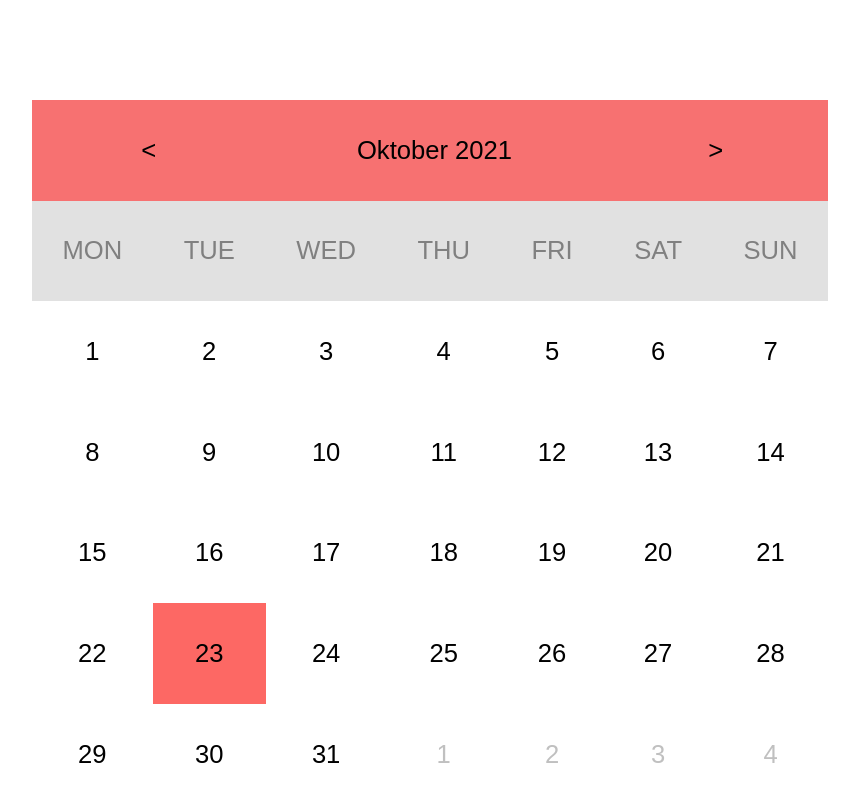
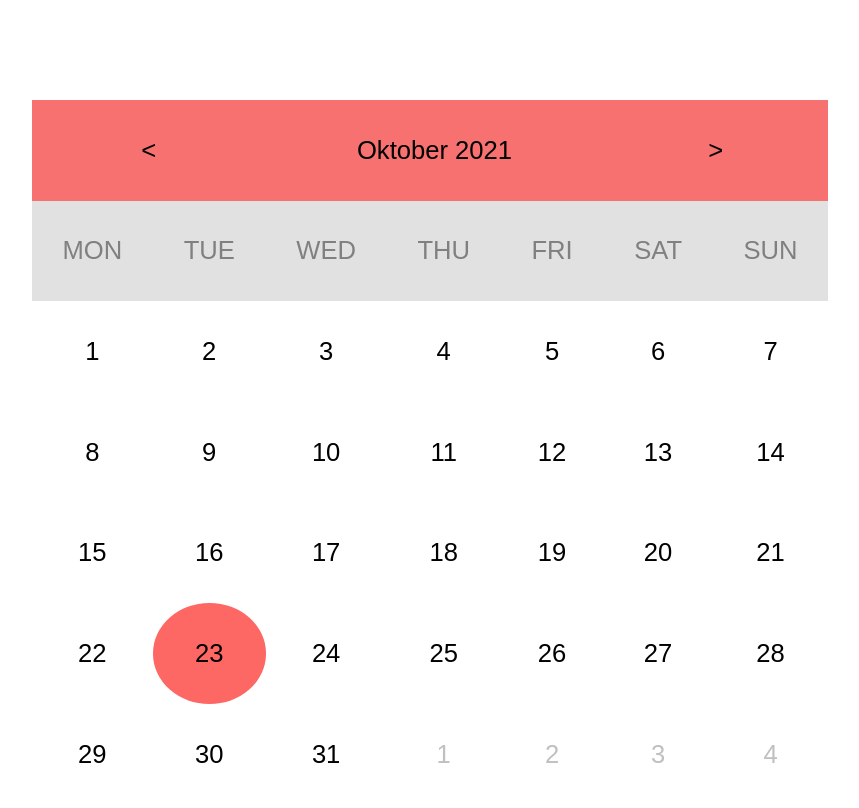
Before and after one commit to fay019/gr3_ueb_air, a plain HTML site: page kalender_oneway.html in a window 1280 px wide. Shown: the whole page, without its empty margins (210-1069 px from the left). Drawn offline with Linux system fonts and the light colour scheme.

Commit message:
Faycal // version // Selected day with radius rounded effect

```diff
--- a/kalender_oneway.html
+++ b/kalender_oneway.html
@@ -59,7 +59,7 @@
                     </tr>
                     <tr>
                         <td class="unselected">22</td>
-                        <td class="selected">23</td>
+                        <td class="selected first-day last-day">23</td>
                         <td class="unselected">24</td>
                         <td class="unselected">25</td>
                         <td class="unselected">26</td>
```
